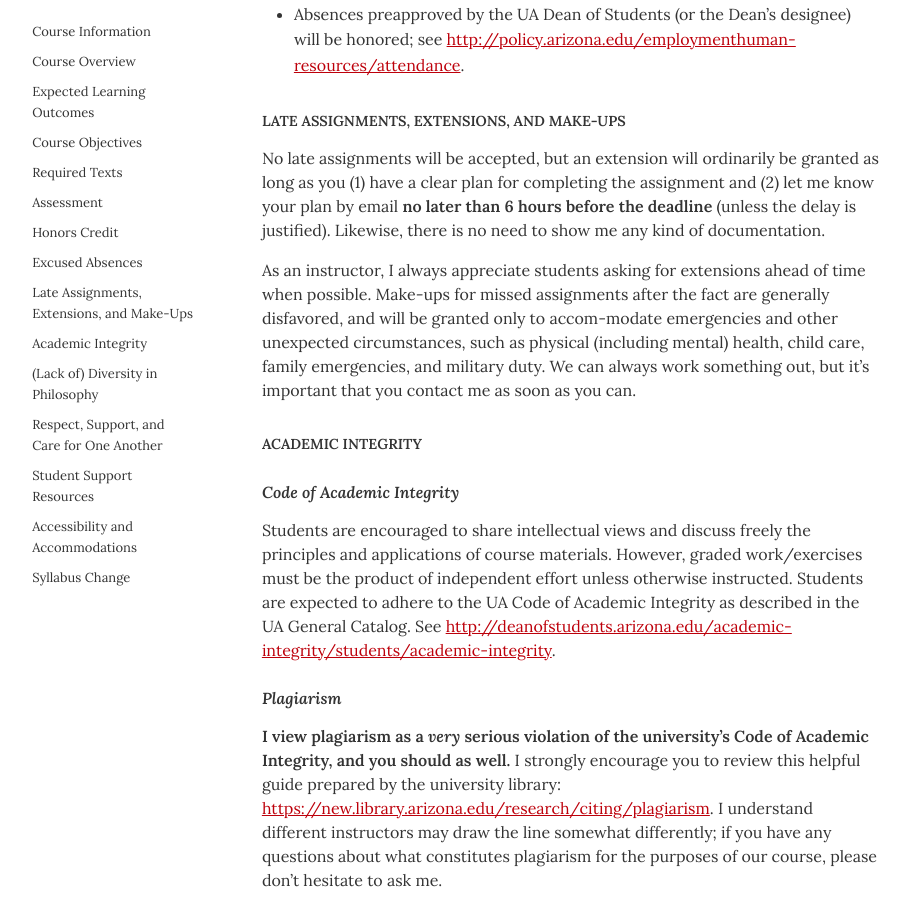
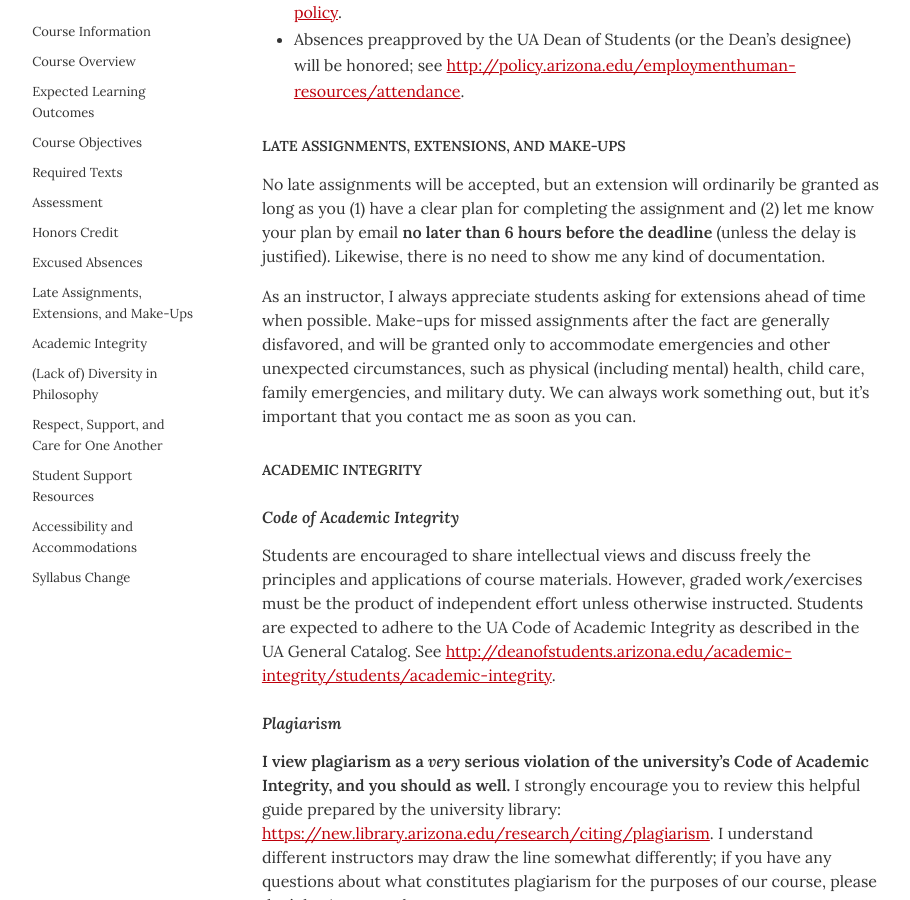
Before and after one commit to dingherself/130, a Jekyll site: the page built from syllabus.md, in a window 1280 px wide and 900 px high, scrolled down 2080 px. Shown: the whole window, without its empty margins (194-1104 px from the left). Built offline with Jekyll 4.4.1, drawn with Linux system fonts in a browser that asks for light colours; some of the changed text lies outside the part shown.

Commit message:
clarify language

```diff
--- a/syllabus.md
+++ b/syllabus.md
@@ -67,7 +67,7 @@ Please email me if there is a reason you can’t come to class, but you *don’t
 
 No late assignments will be accepted, but an extension will ordinarily be granted as long as you (1) have a clear plan for completing the assignment and (2) let me know your plan by email **no later than 6 hours before the deadline** (unless the delay is justified). Likewise, there is no need to show me any kind of documentation.
 
-As an instructor, I always appreciate students asking for extensions ahead of time when possible. Make-ups for missed assignments after the fact are generally disfavored, and will be granted only to accom-modate emergencies and other unexpected circumstances, such as physical (including mental) health, child care, family emergencies, and military duty. We can always work something out, but it’s important that you contact me as soon as you can.
+As an instructor, I always appreciate students asking for extensions ahead of time when possible. Make-ups for missed assignments after the fact are generally disfavored, and will be granted only to accommodate emergencies and other unexpected circumstances, such as physical (including mental) health, child care, family emergencies, and military duty. We can always work something out, but it’s important that you contact me as soon as you can.
 
 ## Academic Integrity
 
```
Also changed, not shown: other parts of syllabus.md (+1 -1 lines).
